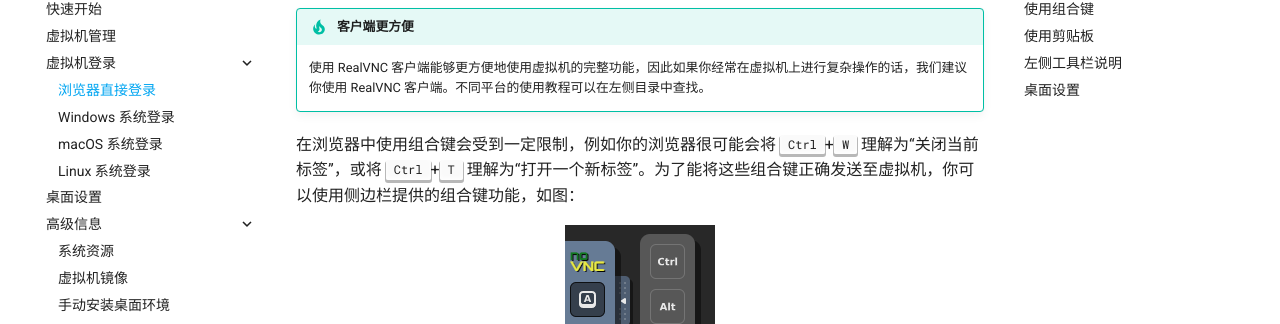
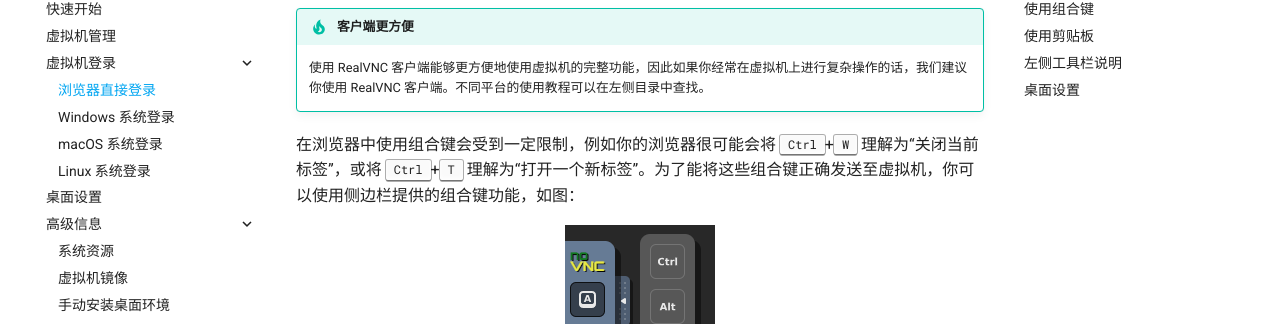
Before and after one commit to USTC-vlab/docs, an MkDocs documentation site: the page built from docs/vm/login-browser.md, in a window 1280 px wide and 1400 px high, scrolled down 1104 px. Shown: the part 126-450 px from the top of the window. Built offline with MkDocs 1.6.1 and Material for MkDocs 9.7.7, drawn with Linux system fonts in a browser that asks for light colours; comment, search, counter and statistics services are not loaded.

Commit message:
Override some more CSS

```diff
--- a/docs/assets/css/extra.css
+++ b/docs/assets/css/extra.css
@@ -33,3 +33,7 @@
 	width: auto;
 	margin: 0 auto;
 }
+
+.md-typeset kbd {
+	box-shadow: 0 0 0 .05rem var(--md-default-fg-color--lighter), 0 .1rem 0 var(--md-default-fg-color--lighter), inset 0 -0.1rem .2rem var(--md-default-bg-color);
+}
```
